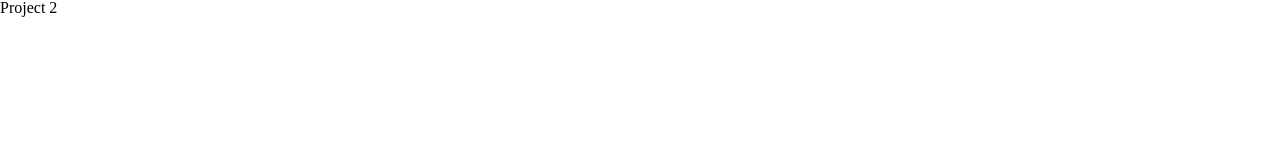
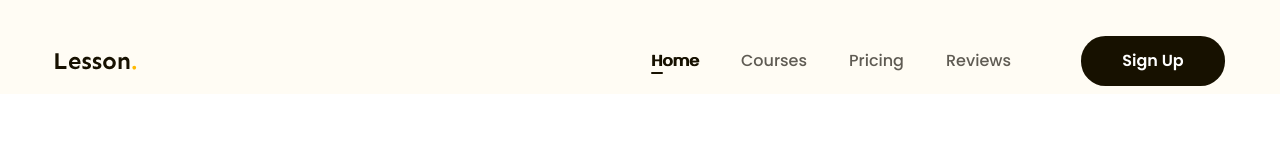
Before and after one commit to DThiens/htmlcss-project-02, a plain HTML site: page index.html in a window 1280 px wide. Shown: the top 160 px of the page. Drawn offline with Linux system fonts and the light colour scheme.

Commit message:
Làm phần header

```diff
--- a/assets/css/styles.css
+++ b/assets/css/styles.css
@@ -0,0 +1,97 @@
+* {
+  box-sizing: border-box;
+}
+
+html {
+  font-size: 62.5%;
+}
+
+body {
+  font-size: 1.6rem;
+  font-family: "Poppins", sans-serif;
+}
+
+/* Common */
+
+a {
+  text-decoration: none;
+}
+
+.btn {
+  display: inline-block;
+  min-width: 118px;
+  padding: 0 16px;
+  color: #fff;
+  text-align: center;
+  font-size: 1.6rem;
+  font-weight: 600;
+  border-radius: 24.5px;
+  background: #171100;
+  line-height: 50px;
+}
+
+.main-content {
+  width: 1170px;
+  margin-left: auto;
+  margin-right: auto;
+  max-width: calc(100% - 24px);
+}
+
+/* Header */
+
+.header {
+  background: #FFFCF4;
+}
+
+.header.fixed {
+  position: sticky;
+  top: -28px;
+}
+
+.header .body {
+  display: flex;
+  align-items: center;
+  padding: 36px 0 8px;
+}
+
+.nav {
+  margin-left: auto;
+}
+
+.nav ul {
+  display: flex;
+}
+
+.nav a {
+  position: relative;
+  padding: 8px 21px;
+  color: #5f5b53;
+  font-size: 1.6rem;
+  font-weight: 400;
+}
+
+.nav a:hover,
+.nav li.active a {
+  color: #171100;
+  text-shadow: 1px 0 0 currentColor;
+}
+
+.nav li.active a::after {
+  position: absolute;
+  left: 21px;
+  bottom: 6px;
+  content: "";
+  display: block;
+  width: 12px;
+  height: 2px;
+  border-radius: 1px;
+  background: #171100;
+}
+
+.header .sign-up-btn {
+  min-width: 144px;
+}
+
+.header .action {
+  margin-left: 49px;
+}
--- a/index.html
+++ b/index.html
@@ -4,13 +4,54 @@
     <meta charset="UTF-8" />
     <meta name="viewport" content="width=device-width, initial-scale=1.0" />
     <title>Project-02</title>
+
     <!-- Reset CSS -->
     <link rel="stylesheet" href="./assets/css/reset.css" />
+
+    <!-- Embed fonts -->
+    <link rel="preconnect" href="https://fonts.googleapis.com" />
+    <link rel="preconnect" href="https://fonts.gstatic.com" crossorigin />
+    <link
+      href="https://fonts.googleapis.com/css2?family=Poppins:ital,wght@0,500;0,600;0,700;1,400&family=Sen:wght@700&display=swap"
+      rel="stylesheet"
+    />
 
     <!-- Styles -->
     <link rel="stylesheet" href="./assets/css/styles.css" />
   </head>
+
   <body>
-    <h1>Project 2</h1>
+    <main style="height: 5000px">
+      <header class="header fixed">
+        <div class="main-content">
+          <div class="body">
+            <!-- Logo -->
+            <img src="./assets/img/logo.svg" alt="Lesson." class="logo" />
+
+            <!-- Nav -->
+            <nav class="nav">
+              <ul>
+                <li class="active">
+                  <a href="#!">Home</a>
+                </li>
+                <li>
+                  <a href="#!">Courses</a>
+                </li>
+                <li>
+                  <a href="#!">Pricing</a>
+                </li>
+                <li>
+                  <a href="#!">Reviews</a>
+                </li>
+              </ul>
+            </nav>
+            <!-- Action -->
+            <div class="action">
+              <a href="#!" class="btn sign-up-btn">Sign Up</a>
+            </div>
+          </div>
+        </div>
+      </header>
+    </main>
   </body>
 </html>
```
Also changed, not shown: assets/img/logo.svg (added).
